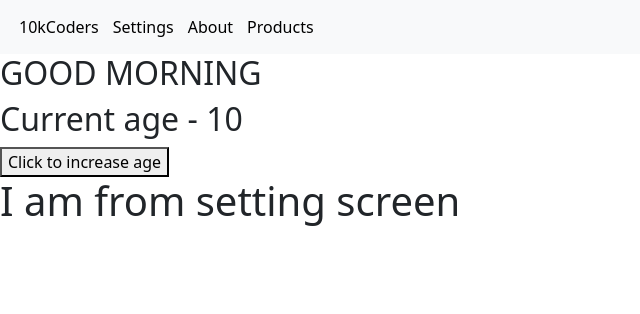
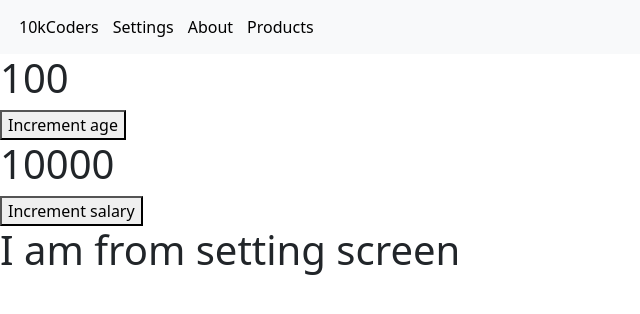
Before and after one commit to saiDev1999/96R_React_Class, a React (Create React App) app: page /settings in a window 1280 px wide. Shown: the top 314 px of the page, without its empty margins (0-640 px from the left). Built offline with nearby package versions, Linux system fonts and the light colour scheme.

Commit message:
use callback examples

```diff
--- /dev/null
+++ b/src/components /hooks/useCallback/button.js
@@ -0,0 +1,16 @@
+import React from "react"
+
+
+
+
+
+
+const ButtonComponent=({handleChange=()=>{},title="button"})=>{
+    console.log(title,"button component re-render")
+
+    return(
+        <button onClick={handleChange}  >{title}</button>
+    )
+}
+
+export default React.memo(ButtonComponent)
--- /dev/null
+++ b/src/components /hooks/useCallback/parent.js
@@ -0,0 +1,44 @@
+import { useCallback, useState } from "react"
+import TextComponent from "./text"
+import ButtonComponent from "./button"
+
+
+
+
+
+
+
+const UseCallbackExample=()=>{
+ const[age,setAge]=useState(100)
+ const[salary,setSalary]=useState(10000)
+
+ const ageIncrement=useCallback(()=>{
+    setAge(age+10)
+ },[age])
+
+ const salaryIncrement=useCallback(()=>{
+    setSalary(salary+1000)
+ },[salary])
+
+
+    return(
+        <>
+        <TextComponent  text={age}  />
+        <ButtonComponent handleChange={ageIncrement} title="Increment age"   />
+        <TextComponent  text={salary}  />
+        <ButtonComponent  handleChange={salaryIncrement} title="Increment salary"   />
+
+
+        </>
+    )
+}
+
+export default UseCallbackExample
+
+
+
+
+// useCallback --->
+// accepts 2 args :
+// 1. Callback function which has to be memorize
+// 2. Dependency array
--- /dev/null
+++ b/src/components /hooks/useCallback/text.js
@@ -0,0 +1,12 @@
+import React from "react"
+
+const TextComponent = ({text})=>{
+
+    console.log(text,"text component re-render")
+
+    return (
+        <h1>{text}</h1>
+    )
+}
+
+export default React.memo(TextComponent)
--- a/src/screens/postLoginScreens/settingScreen.js
+++ b/src/screens/postLoginScreens/settingScreen.js
@@ -3,6 +3,7 @@ import Navbar from "../../components /navBar /navBar"
 import { DataShare } from "../../navigationStack /navigation"
 import ParentMemo from "../../components /reactMemo/parent"
 import ParentUseMemo from "../../components /hooks/useMemo/ParentUseMemo"
+import UseCallbackExample from "../../components /hooks/useCallback/parent"
 
 
 
@@ -16,7 +17,9 @@ const SettingScreen =()=>{
         <>
         <Navbar/>
       {/* <ParentMemo/> */}
-      <ParentUseMemo/>
+      {/* <ParentUseMemo/> */}
+
+      <UseCallbackExample/>
         <h1>I am from setting screen </h1>
         </>
     )
```
